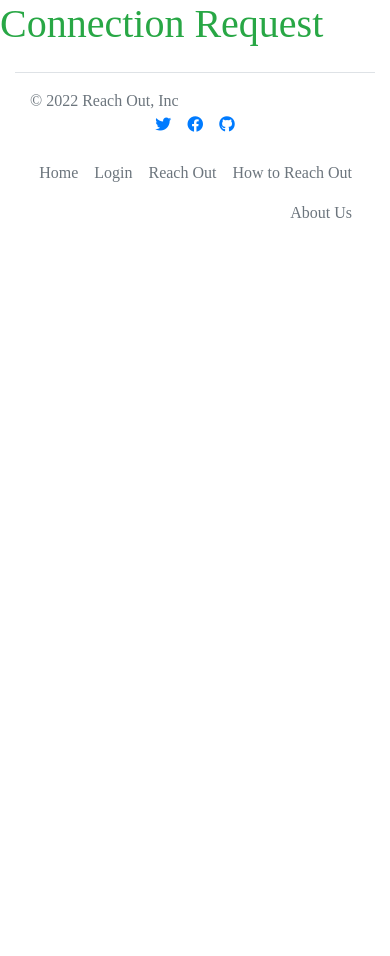
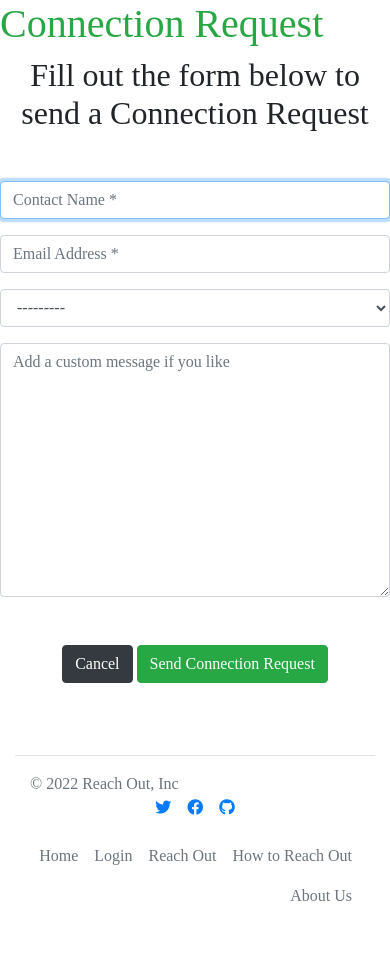
Before and after one commit to nlenno1/team-5-may-2022, a Django app: page /connetion-request/send in a window 390 px wide. Before the commit the page ends 218 px from the top, so only its background shows below. Run offline with Django 3.2, Linux system fonts and the light colour scheme.

Commit message:
feat: add form and render to page

```diff
--- /dev/null
+++ b/connectionrequest/forms.py
@@ -0,0 +1,39 @@
+from django import forms
+from .models import ConnectionRequest
+
+
+class ConnectionRequestForm(forms.ModelForm):
+    """Class for all Orders"""
+
+    class Meta:
+        """Update Class Meta Data"""
+
+        model = ConnectionRequest
+        fields = (
+            "recipient_name",
+            "recipient_email",
+            "connection_reason",
+            "custom_message",
+        )
+
+    def __init__(self, *args, **kwargs):
+        """
+        Add placeholders and classes, remove auto-generated
+        labels and set autofocus on first field
+        """
+        super().__init__(*args, **kwargs)
+        placeholders = {
+            "recipient_name": "Contact Name",
+            "recipient_email": "Email Address",
+            "connection_reason": "Why are you reaching out",
+            "custom_message": "Add a custom message if you like",
+        }
+
+        self.fields["recipient_name"].widget.attrs["autofocus"] = True
+        for field in self.fields:
+            if self.fields[field].required:
+                placeholder = f"{placeholders[field]} *"
+            else:
+                placeholder = placeholders[field]
+            self.fields[field].widget.attrs["placeholder"] = placeholder
+            self.fields[field].label = False
--- a/connectionrequest/templates/connectionrequest/send-request.html
+++ b/connectionrequest/templates/connectionrequest/send-request.html
@@ -3,4 +3,19 @@
 
 {% block content %}
     <h1 class="text-success">Connection Request</h1>
+    <h2 class="text-center text-md-start ps-md-5 mb-5">Fill out the form below to send a Connection Request</h2>
+        <div class="row">
+            <div class="col-12 col-md-6 offset-md-3">
+                <!-- Connection Request Form -->
+                <form action="{% url 'send_connection_request' %}" method="POST">
+                    {% csrf_token %}
+                    {{ form | crispy }}
+                    <div class="text-center my-5">
+                        <a href="{% url 'home' %}" class="btn btn-dark">Cancel</a>
+                        <button type="submit" class="btn btn-success">Send Connection Request</button>
+                    </div>
+                </form>
+            </div>
+        </div>
+
 {% endblock %}
--- a/connectionrequest/views.py
+++ b/connectionrequest/views.py
@@ -1,6 +1,14 @@
 from django.shortcuts import render
+from .forms import ConnectionRequestForm
 
 
 def send_connection_request(request):
     """ A view to return the connection request page """
-    return render(request, 'connectionrequest/send-request.html')
+
+    form = ConnectionRequestForm()
+
+    context = {
+        'form': form,
+    }
+
+    return render(request, 'connectionrequest/send-request.html', context)
```
